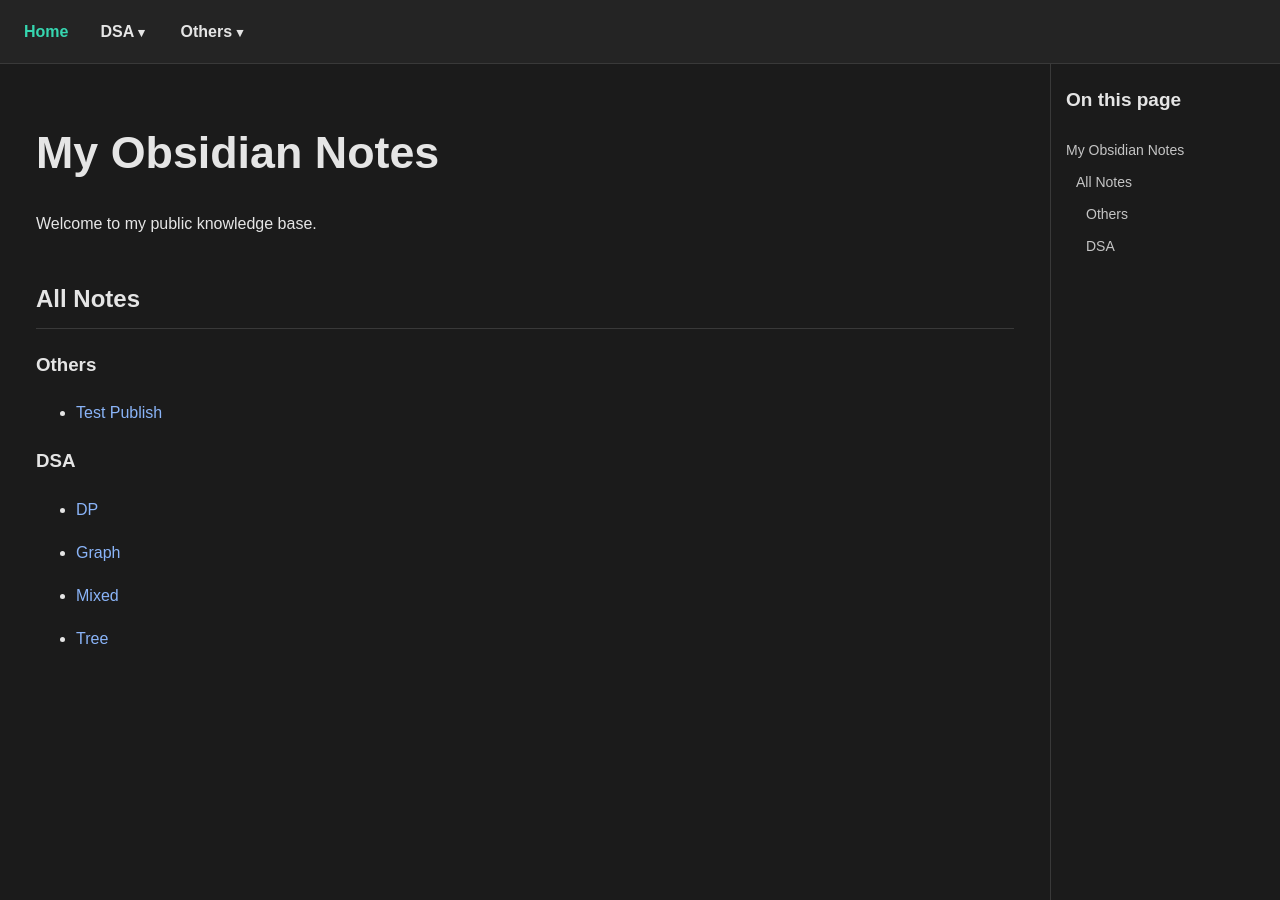
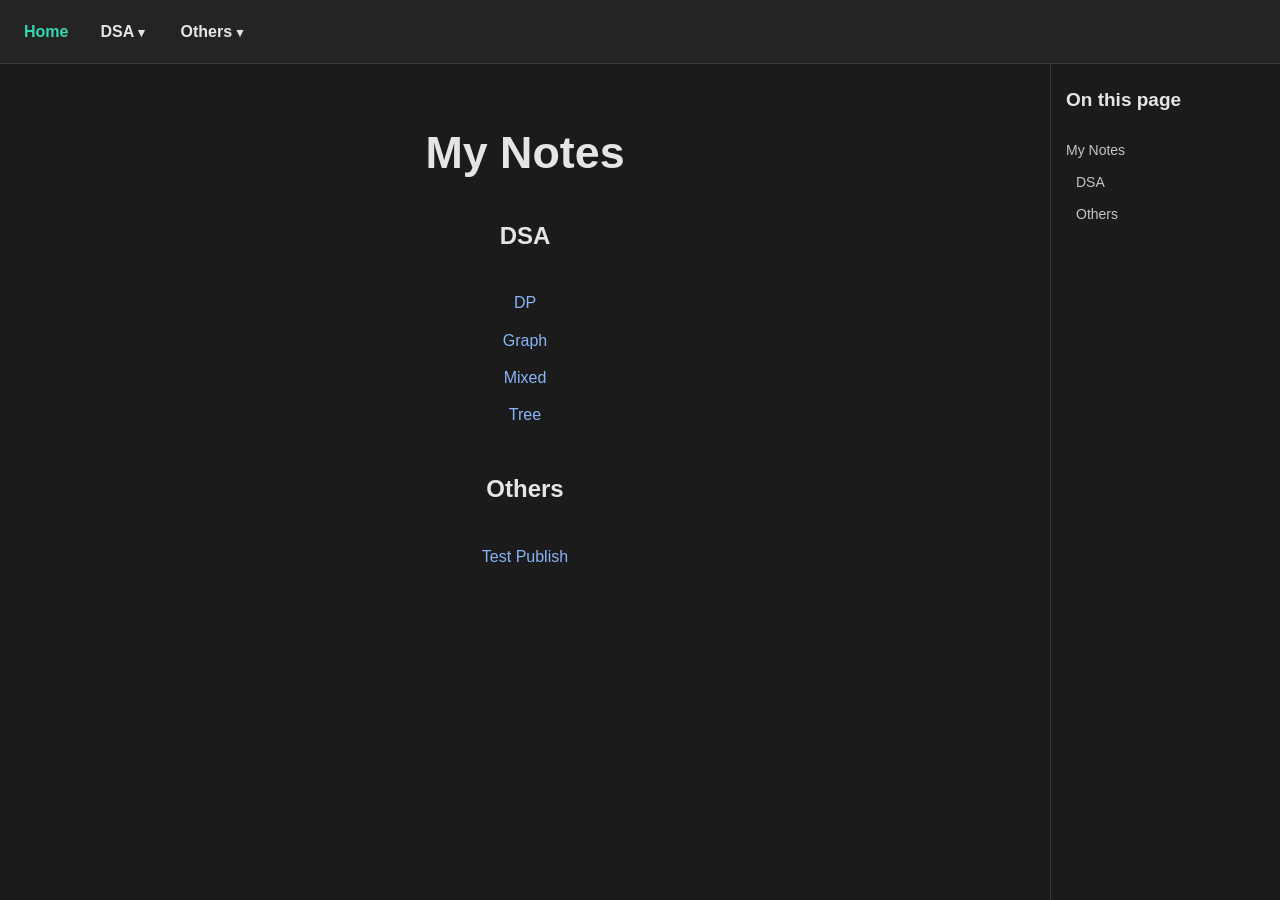
Before and after one commit to Mritunjay28/obsidian-notes, a Jekyll site: the page built from index.md, in a window 1280 px wide. Built offline with Jekyll 4.4.1, drawn with Linux system fonts in a browser that asks for light colours.

Commit message:
Home page: My Notes heading, centered list

```diff
--- a/index.md
+++ b/index.md
@@ -2,23 +2,28 @@
 layout: default
 title: Home
 ---
-
-# My Obsidian Notes
-
-Welcome to my public knowledge base.
-
-## All Notes
-
-{% assign notes = site.pages | where_exp: "p", "p.path contains 'content/'" | sort: "path" %}
-{% assign last_group = "" %}
-{% for n in notes %}
-{% assign parts = n.path | split: "/" %}
-{% if parts.size > 2 %}{% assign group = parts[1] %}{% else %}{% assign group = "Others" %}{% endif %}
-{% if group != last_group %}
-
-### {% if group.size <= 4 %}{{ group | upcase }}{% else %}{{ group | capitalize }}{% endif %}
-
-{% assign last_group = group %}
-{% endif %}
-- [{{ n.name | remove: ".md" }}]({{ n.url | relative_url }})
-{% endfor %}
+<div class="home">
+<h1>My Notes</h1>
+{%- assign notes = site.pages | where_exp: "p", "p.path contains 'content/'" | sort: "path" -%}
+{%- assign last_group = "" -%}
+{%- for n in notes -%}
+{%- assign parts = n.path | split: "/" -%}
+{%- if parts.size > 2 -%}
+{%- assign group = parts[1] -%}
+{%- if group != last_group -%}
+{%- if last_group != "" -%}</ul>{%- endif -%}
+<h2>{% if group.size <= 4 %}{{ group | upcase }}{% else %}{{ group | capitalize }}{% endif %}</h2><ul class="home-list">
+{%- assign last_group = group -%}
+{%- endif -%}
+<li><a href="{{ n.url | relative_url }}">{{ n.name | remove: ".md" }}</a></li>
+{%- endif -%}
+{%- endfor -%}
+{%- if last_group != "" -%}</ul>{%- endif -%}
+{%- assign other_count = 0 -%}
+{%- for n in notes -%}{%- assign parts = n.path | split: "/" -%}{%- if parts.size == 2 -%}{%- assign other_count = other_count | plus: 1 -%}{%- endif -%}{%- endfor -%}
+{%- if other_count > 0 -%}
+<h2>Others</h2><ul class="home-list">
+{%- for n in notes -%}{%- assign parts = n.path | split: "/" -%}{%- if parts.size == 2 -%}<li><a href="{{ n.url | relative_url }}">{{ n.name | remove: ".md" }}</a></li>{%- endif -%}{%- endfor -%}
+</ul>
+{%- endif -%}
+</div>
```
